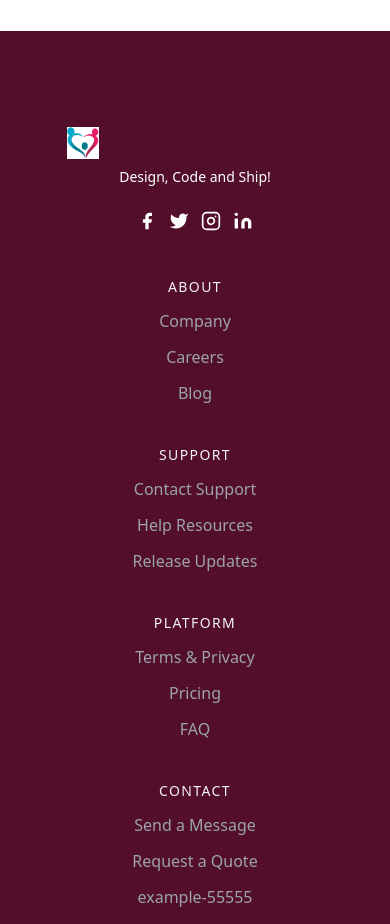
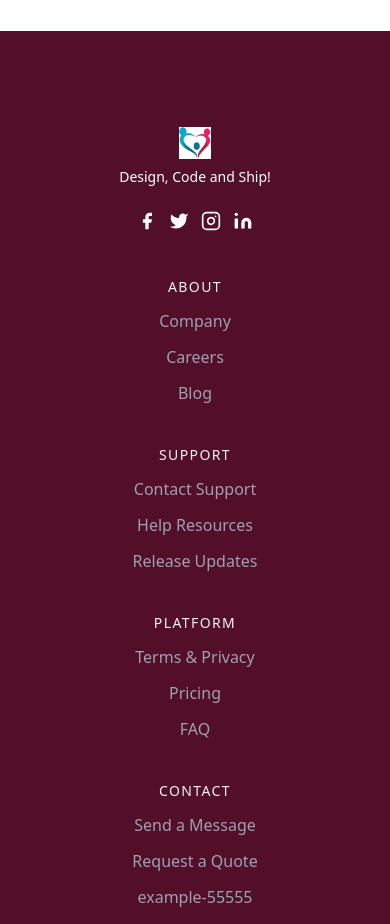
Before and after one commit to ayatbd/matrimony-site-client, a React (Vite) app: page / in a window 390 px wide. Shown: the part 7020-7944 px from the top of the page. Built offline with nearby package versions, Linux system fonts and the light colour scheme; no server answers.

Commit message:
updated footer responsiveness

```diff
--- a/src/pages/Footer.jsx
+++ b/src/pages/Footer.jsx
@@ -8,7 +8,7 @@
           <div className="w-full text-white body-font">
             <div className="container flex flex-col flex-wrap px-5 py-24 mx-auto md:items-center lg:items-start md:flex-row md:flex-no-wrap">
               <div className="flex-shrink-0 w-64 mx-auto text-center md:mx-0 md:text-left">
-                <div className="">
+                <div className="flex justify-center items-center md:justify-start">
                   <img
                     className="md:w-10 md:h-10 w-8 h-8"
                     src={logo}
```
